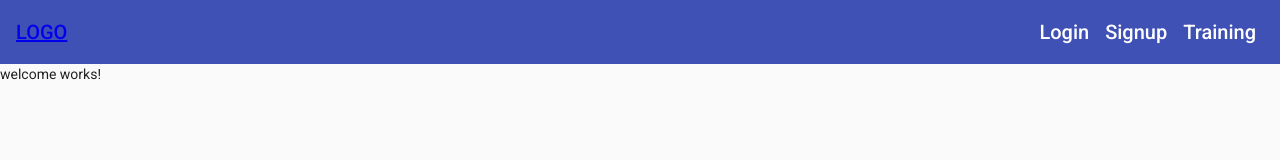
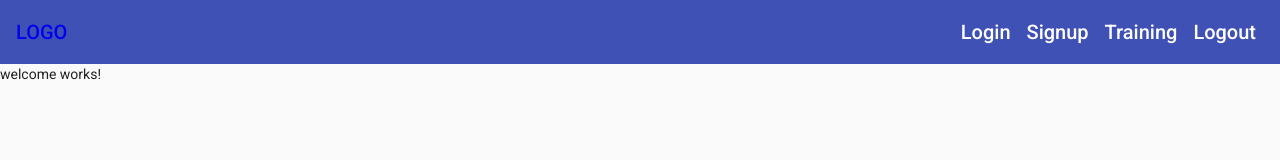
Before and after one commit to Mahmoudatia/sixpacks, an Angular app: page / in a window 1280 px wide. Shown: the top 160 px of the page. Built offline with nearby package versions, Linux system fonts and the light colour scheme.

Commit message:
Add new header && sideNav list component || attach likes behavior to each component

```diff
--- a/src/app/app.component.html
+++ b/src/app/app.component.html
@@ -1,46 +1,13 @@
 <mat-sidenav-container>
   <!-- SideNav -->
-  <mat-sidenav #sidenav role="sideNave">
-    <mat-nav-list class="side-links">
-      <a mat-list-item routerLink="/signup">
-        <mat-icon>face</mat-icon>
-        <span>Signup</span>
-      </a>
-      <a mat-list-item routerLink="/login">
-        <mat-icon>input</mat-icon>
-        <span>Login</span>
-      </a>
-      <a mat-list-item routerLink="/training">
-        <mat-icon>fitness_center</mat-icon>
-        <span>Training</span>
-      </a>
-    </mat-nav-list>
+  <mat-sidenav #sidenav role="sideNave" open>
+    <app-sidenav-list (closeNav)="sidenav.close()"></app-sidenav-list>
   </mat-sidenav>
 
   <!-- SideNav content -->
   <mat-sidenav-content>
     <mat-toolbar color="primary">
-      <main>
-        <div>
-          <button (click)="sidenav.toggle()" mat-icon-button fxHide.gt-xs>
-            <mat-icon>menu</mat-icon>
-          </button>
-          <a routerLink="/">
-            <span>LOGO</span>
-          </a>
-        </div>
-        <div class="navigation-links" fxHide.xs>
-          <a routerLink="/login">
-            <span>Login</span>
-          </a>
-          <a routerLink="/signup">
-            <span>Signup</span>
-          </a>
-          <a routerLink="/training">
-            <span>Training</span>
-          </a>
-        </div>
-      </main>
+      <app-header (toggleSideNav)="sidenav.toggle()"></app-header>
     </mat-toolbar>
     <router-outlet></router-outlet>
   </mat-sidenav-content>
--- a/src/app/app.component.scss
+++ b/src/app/app.component.scss
@@ -1,35 +1,11 @@
 .mat-drawer-container {
   height: 100%;
-}
 
-mat-sidenav {
-  width: 20%;
+  mat-sidenav {
+    width: 20%;
 
-  @media (max-width:1000px) {
-    width: 50%;
-  }
-}
-
-.side-links {
-  span {
-    margin-left: .5rem;
-  }
-}
-
-main {
-  display: flex;
-  align-items: center;
-  justify-content: space-between;
-  width: 100%;
-
-  .navigation-links {
-    a {
-      text-decoration: none;
-    }
-
-    span {
-      color: #fff;
-      margin: 0 .5rem;
+    @media (max-width:1000px) {
+      width: 50%;
     }
   }
 }
--- /dev/null
+++ b/src/app/navigation/header/header.component.html
@@ -0,0 +1,24 @@
+<main>
+  <div class="header-actions">
+    <button (click)="ToggleSide()" mat-icon-button fxHide.gt-xs>
+      <mat-icon>menu</mat-icon>
+    </button>
+    <a routerLink="/">
+      <span>LOGO</span>
+    </a>
+  </div>
+  <div class="navigation-links" fxHide.xs>
+    <a routerLink="/login">
+      <span>Login</span>
+    </a>
+    <a routerLink="/signup">
+      <span>Signup</span>
+    </a>
+    <a routerLink="/training">
+      <span>Training</span>
+    </a>
+    <a>
+      <span>Logout</span>
+    </a>
+  </div>
+</main>
--- /dev/null
+++ b/src/app/navigation/header/header.component.scss
@@ -0,0 +1,33 @@
+::ng-deep app-header {
+  width: 100%;
+
+  .header-actions {
+    width: 100%;
+    display: flex;
+    justify-content: space-between;
+    align-items: center;
+
+    a {
+      text-decoration: none;
+    }
+  }
+
+  main {
+    display: flex;
+    align-items: center;
+    justify-content: space-between;
+    width: 100%;
+
+    .navigation-links {
+      a {
+        text-decoration: none;
+      }
+
+      span {
+        color: #fff;
+        margin: 0 .5rem;
+      }
+    }
+  }
+
+}
--- /dev/null
+++ b/src/app/navigation/header/header.component.ts
@@ -0,0 +1,21 @@
+import { Component, EventEmitter, OnInit, Output } from '@angular/core';
+
+@Component({
+  selector: 'app-header',
+  templateUrl: './header.component.html',
+  styleUrls: ['./header.component.scss']
+})
+export class HeaderComponent implements OnInit {
+
+  @Output() toggleSideNav = new EventEmitter()
+  constructor() { }
+
+  ngOnInit(): void {
+  }
+
+  ToggleSide() {
+    this.toggleSideNav.emit();
+  }
+
+
+}
--- /dev/null
+++ b/src/app/navigation/sidenav-list/sidenav-list.component.html
@@ -0,0 +1,20 @@
+<mat-nav-list class="side-links">
+  <a mat-list-item routerLink="/signup" (click)="closeNav()">
+    <mat-icon>face</mat-icon>
+    <span>Signup</span>
+  </a>
+  <a mat-list-item routerLink="/login" (click)="closeNav()">
+    <mat-icon>input</mat-icon>
+    <span>Login</span>
+  </a>
+  <a mat-list-item routerLink="/training" (click)="closeNav()">
+    <mat-icon>fitness_center</mat-icon>
+    <span>Training</span>
+  </a>
+  <mat-list-item>
+    <button mat-icon-button (click)="closeNav()">
+      <mat-icon>eject</mat-icon>
+      <span>Logout</span>
+    </button>
+  </mat-list-item>
+</mat-nav-list>
--- /dev/null
+++ b/src/app/navigation/sidenav-list/sidenav-list.component.scss
@@ -0,0 +1,9 @@
+.mat-drawer-container {
+  height: 100%;
+}
+
+.side-links {
+  span {
+    margin-left: .5rem;
+  }
+}
--- /dev/null
+++ b/src/app/navigation/sidenav-list/sidenav-list.component.ts
@@ -0,0 +1,21 @@
+import { Component, EventEmitter, OnInit, Output } from '@angular/core';
+
+@Component({
+  selector: 'app-sidenav-list',
+  templateUrl: './sidenav-list.component.html',
+  styleUrls: ['./sidenav-list.component.scss']
+})
+export class SidenavListComponent implements OnInit {
+
+  @Output() closeNavigation = new EventEmitter<void>();
+
+  constructor() { }
+
+  ngOnInit(): void {
+  }
+
+  closeNav() {
+    this.closeNavigation.emit();
+  }
+
+}
```
Also changed, not shown: src/app/app.module.ts (+6 -2 lines), 2 other files (tests, documents, lock files or other folders).
